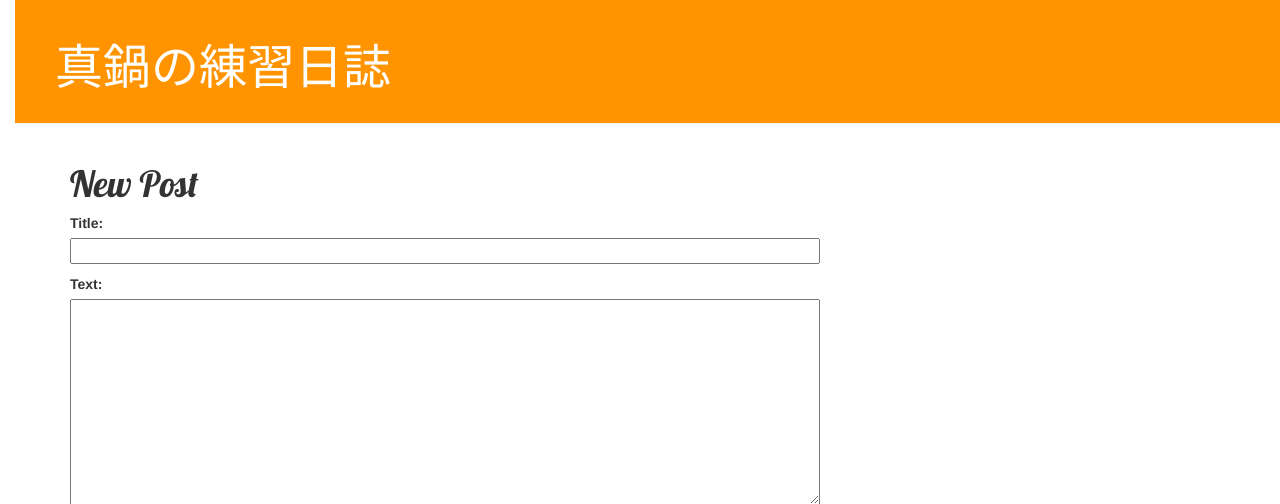
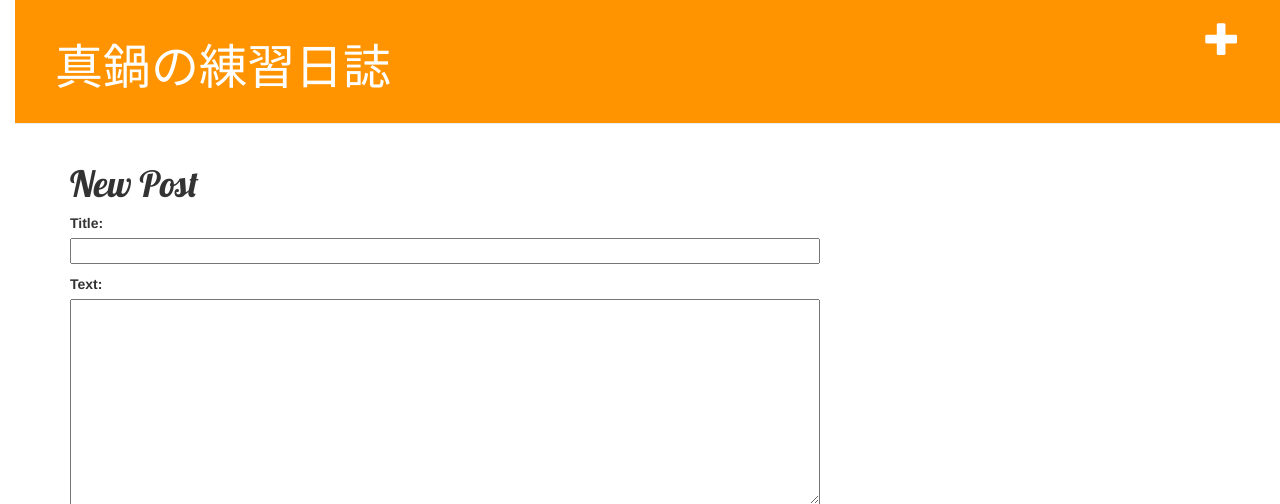
Before and after one commit to sonoota/my_first_blog, a Django app: page /post/new/ in a window 1280 px wide. Shown: the top 504 px of the page. Run offline with Django 3.2, Linux system fonts and the light colour scheme; some libraries are stand-ins or nearby versions.

Commit message:
Modified edit_post.

```diff
--- a/blog/templates/blog/base.html
+++ b/blog/templates/blog/base.html
@@ -10,9 +10,7 @@
 
     <body>
       <div class="page-header">
-        {% if user.is_authenticated %}
-            <a href="{% url 'post_new' %}" class = "glyphicon-plus"></span></a>
-        {% endif %}
+        <a href="{% url 'post_new' %}" class="top-menu"><span class="glyphicon glyphicon-plus"></span></a>
         <h1><a href="/">真鍋の練習日誌</a></h1>
       </div>
 
--- a/blog/templates/blog/post_detail.html
+++ b/blog/templates/blog/post_detail.html
@@ -7,9 +7,11 @@
                 {{ post.published_date }}
             </div>
         {% endif %}
+
         {% if user.is_authenticated %}
             <a class="btn btn-default" href="{% url 'post_edit' pk=post.pk %}"><span class="glyphicon glyphicon-pencil"></span></a>
         {% endif %}
+
         <h1>{{ post.title }}</h1>
         <p>{{ post.text|linebreaksbr }}</p>
     </div>
--- a/blog/views.py
+++ b/blog/views.py
@@ -35,6 +35,6 @@ def post_edit(request,pk):
             post.published_date = timezone.now()
             post.save()
             return redirect('post_detail', pk=post.pk)
-        else:
-            form = PostForm(instance=post)
-        return render(request, 'blog/post_edit.html', {'form': form})
+    else:
+        form = PostForm(instance=post)
+    return render(request, 'blog/post_edit.html', {'form': form})
```
